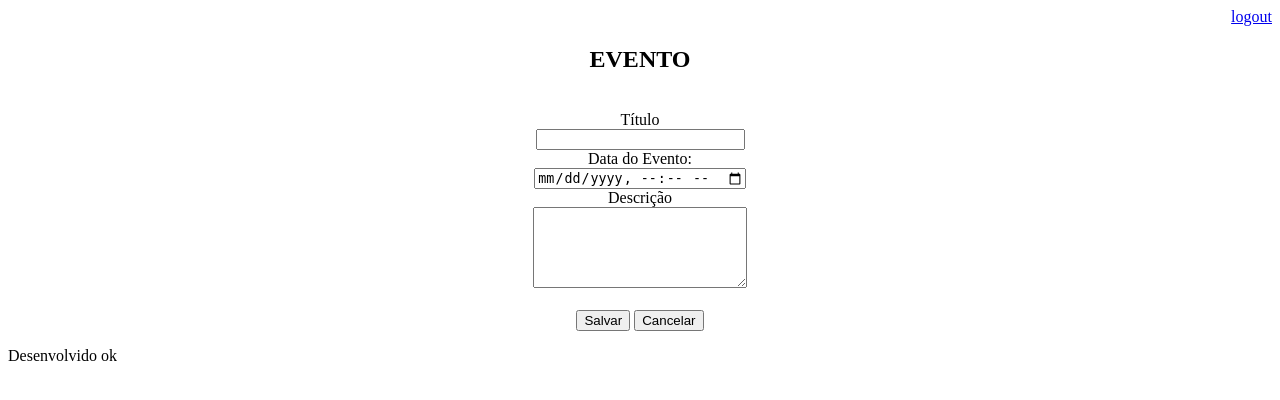
After one commit to FerLK/agenda_django, a Django app: page /agenda/evento/ in a window 1280 px wide. The commit adds this page. Shown: the top 400 px of the page. Run offline with Django 3.2, Linux system fonts and the light colour scheme; a user stored in the database is signed in.

Commit message:
Incluido template para inserção de eventos da agenda

```diff
--- a/agenda/urls.py
+++ b/agenda/urls.py
@@ -21,7 +21,10 @@ from django.views.generic import RedirectView
 urlpatterns = [
     path('admin/', admin.site.urls),
     path('agenda/', views.lista_eventos),
+    path('agenda/evento/', views.evento),
+    path('agenda/evento/submit', views.submit_evento),
     path('',views.index),
+    path('agenda/evento/delete/<int:id_evento>/', views.delete_evento),
     path('login/', views.login_user),
     path('login/submit', views.submit_login),
     path('logout/', views.logout_user)
--- a/core/views.py
+++ b/core/views.py
@@ -2,6 +2,7 @@ from django.shortcuts import render,redirect
 from core.models import Evento
 from django.contrib.auth.decorators import login_required
 from django.contrib.auth import authenticate, login, logout
+
 
 # Create your views here.
 def index(request):
@@ -32,3 +33,30 @@ def lista_eventos(request):
     evento = Evento.objects.filter(usuario = usuario)
     dados = {'eventos': evento}
     return render(request, 'agenda.html', dados)
+
+
+@login_required(login_url = '/login/')
+def evento(request):
+    return render(request,'evento.html')
+
+
+@login_required(login_url = '/login/')
+def submit_evento(request):
+    if request.POST:
+        titulo = request.POST.get('titulo')
+        data_evento = request.POST.get('data_evento')
+        descricao = request.POST.get('descricao')
+        usuario = request.user
+        Evento.objects.create(titulo = titulo,
+                              data_evento = data_evento,
+                              descricao = descricao,
+                              usuario = usuario)
+        return redirect('/')
+
+    return  redirect('/')
+
+
+@login_required(login_url = '/login/')
+def delete_evento(request,id_evento):
+    Evento.objects.filter(id=id_evento).delete()
+    return redirect('/')
--- a/templates/agenda.html
+++ b/templates/agenda.html
@@ -2,7 +2,9 @@
 
  {% block content %}
     <h2>Agendamentos</h2>
-
+        <a href="evento/">
+            <button type="button">Novo Evento</button>
+        </a>
         <ul style = "font-size: 22px">
        {% for eventos in eventos %}
         <li>{{ eventos.titulo }} - {{ eventos.get_data_evento }}</li>
--- /dev/null
+++ b/templates/evento.html
@@ -0,0 +1,30 @@
+{% extends "model-page.html" %}
+
+{% block content%}
+
+
+<div align="center">
+         <h2>EVENTO</h2>
+    <form action="submit" method = "POST"> {% csrf_token %}
+        <br>
+        <label>Título</label>
+        <br>
+        <input type="text" name="titulo" size = "23">
+        <br>
+        <label>Data do Evento:</label>
+        <br>
+        <input type="datetime-local" name = "data_evento">
+        <br>
+        <label>Descrição</label>
+        <br>
+        <textarea  name = "descricao" rows = "5" cols="24"></textarea>
+        <br><br>
+        <button type="submit">Salvar</button>
+
+        <a href="/">
+             <button type="button">Cancelar</button>
+        </a>
+    </form>
+</div>
+
+{% endblock %}
```
Also changed, not shown: db.sqlite3, 1 other file.
